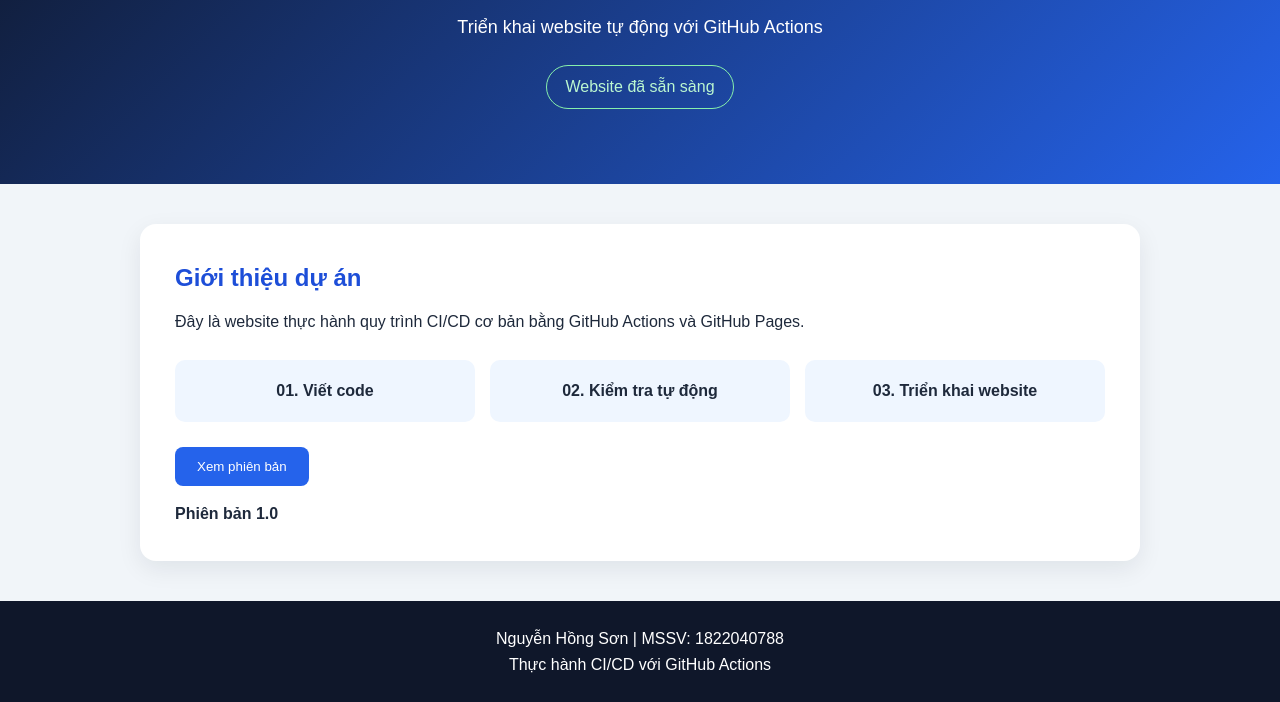
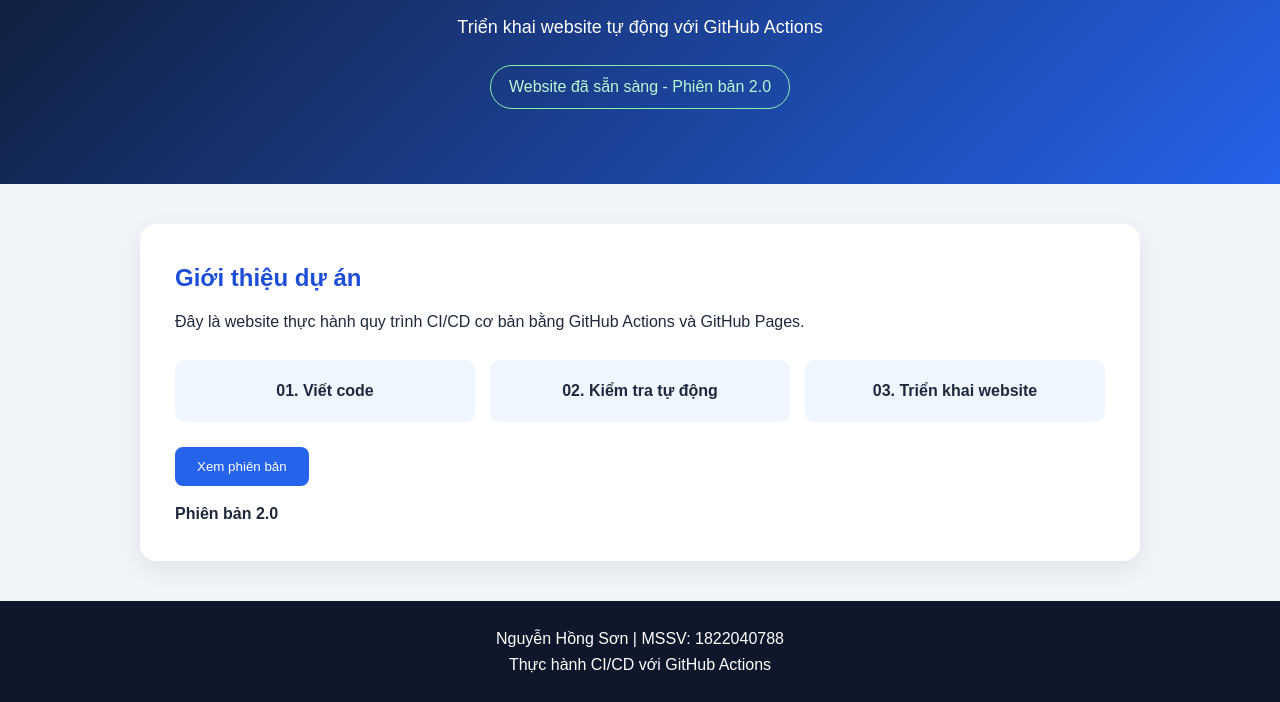
Before and after one commit to NguyenHongSon4/devops-1822040788, a plain HTML site: page index.html in a window 1280 px wide. Shown: the part 186-888 px from the top of the page. Drawn offline with Linux system fonts and the light colour scheme.

Commit message:
Fix title and update website to version 2.0

```diff
--- a/index.html
+++ b/index.html
@@ -4,7 +4,7 @@
 <head>
     <meta charset="UTF-8">
     <meta name="viewport" content="width=device-width, initial-scale=1.0">
-
+    <title>Website DevOps - Nguyễn Hồng Sơn</title>
     <link rel="stylesheet" href="style.css">
     <script src="script.js" defer></script>
 </head>
@@ -16,7 +16,7 @@
             <p class="subtitle">
                 Triển khai website tự động với GitHub Actions
             </p>
-            <span class="status">Website đã sẵn sàng</span>
+            <span class="status">Website đã sẵn sàng - Phiên bản 2.0</span>
         </div>
     </header>
 
@@ -33,7 +33,7 @@
                 <div class="step">03. Triển khai website</div>
             </div>
             <button id="versionButton">Xem phiên bản</button>
-            <p id="versionText">Phiên bản 1.0</p>
+            <p id="versionText">Phiên bản 2.0</p>
         </section>
     </main>
 
```
